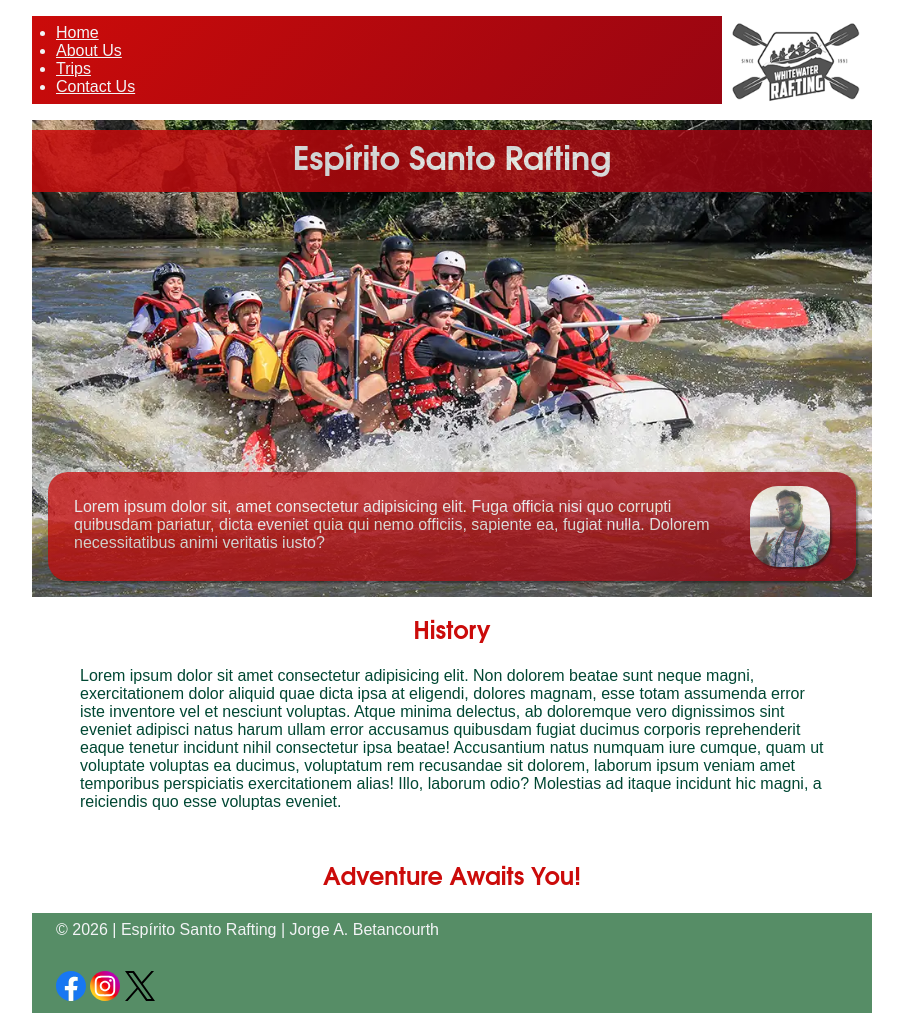
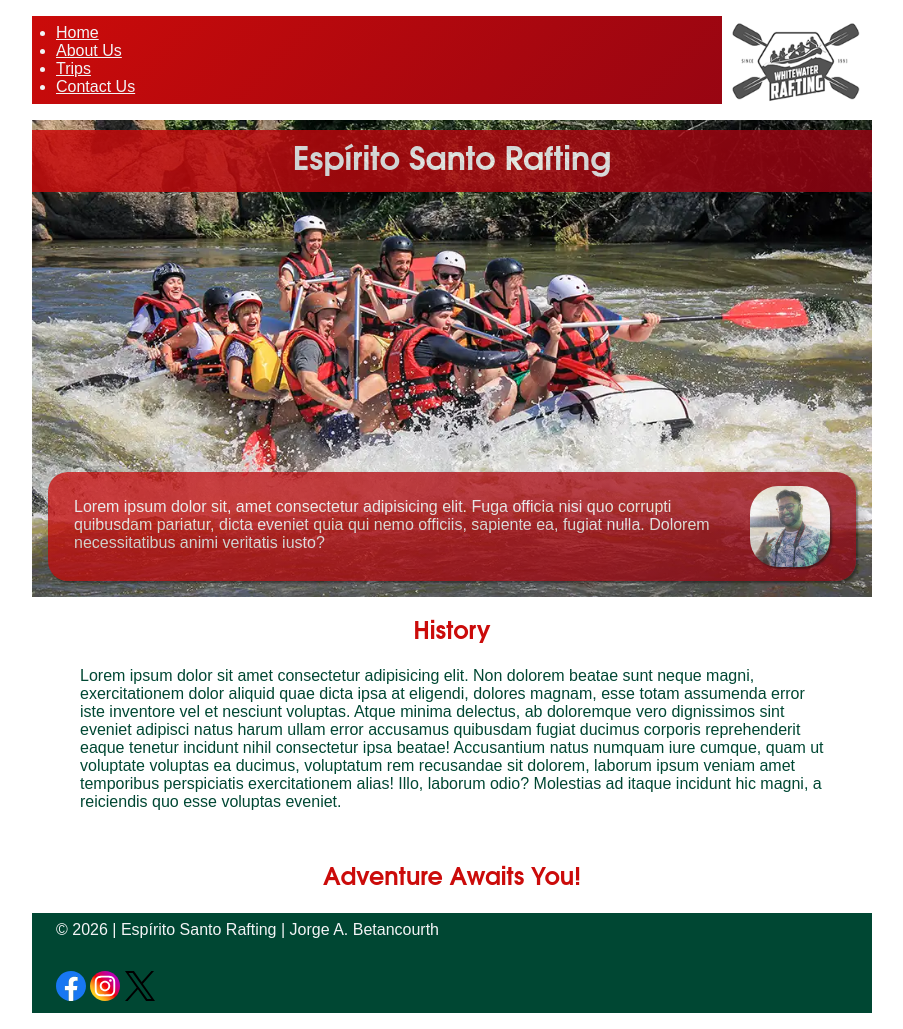
Before and after one commit to betancourthaja/wdd130, a plain HTML site: page wwr/about.html in a window 1280 px wide. Shown: the whole page, without its empty margins (188-1091 px from the left). Drawn offline with Linux system fonts and the light colour scheme.

Commit message:
W03 Assignment v6

```diff
--- a/wwr/styles/rafting.css
+++ b/wwr/styles/rafting.css
@@ -5,7 +5,7 @@
     /* deep crimson */
     --primary-color: #cb0b0a;
     /* brick ember */
-    --secondary-color: #568d66;
+    /* --secondary-color: #568d66; */
     /* sea green */
     --accent2-color: #004733;
     /* deep forest */
@@ -67,7 +67,7 @@ article {
 }
 
 footer {
-    background-color: var(--secondary-color);
+    background-color: var(--accent2-color);
 }
 
 footer p {
```
